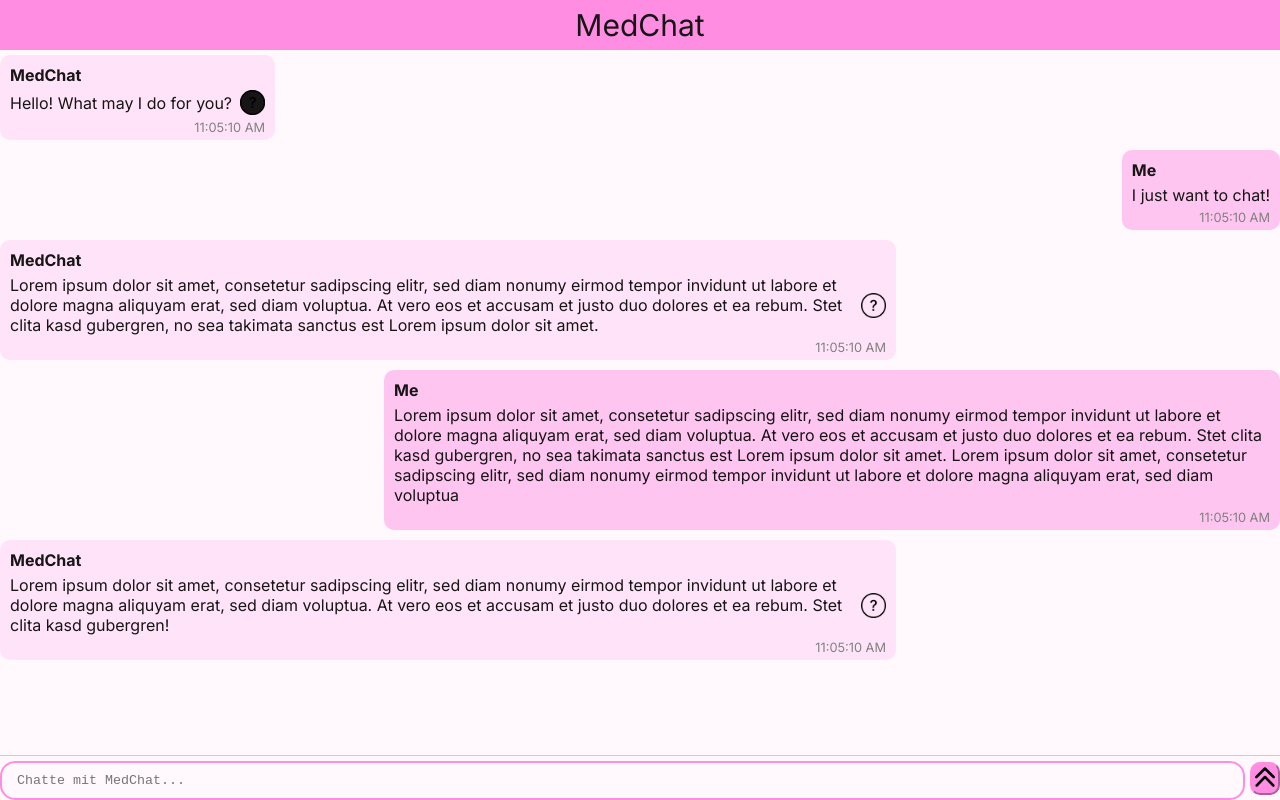
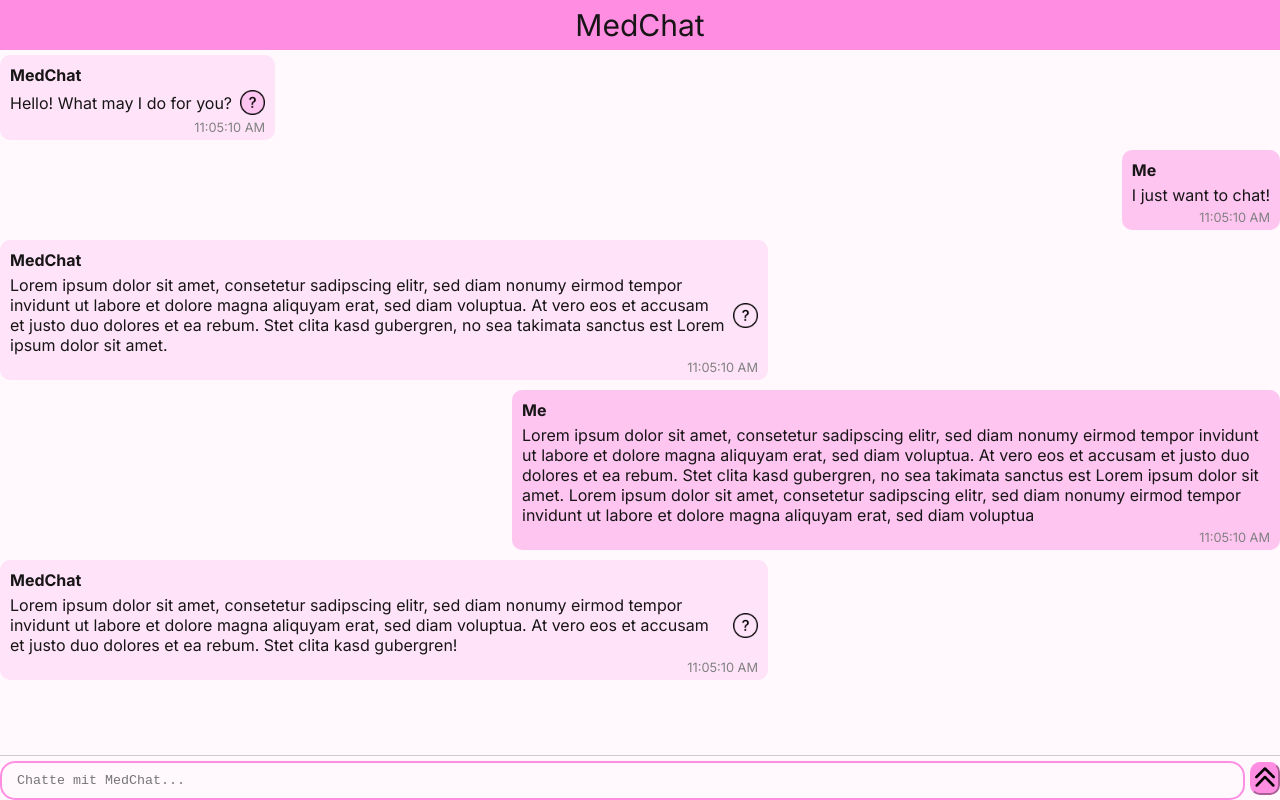
Before and after one commit to EStaELisa/medbot, a Next.js app: page / in a window 1280 px wide. In both pictures the pointer is over the button 252 px from the left and 102 px from the top of the page. Built offline with nearby package versions, Linux system fonts and the light colour scheme.

Commit message:
#33: adjust colours

```diff
--- a/src/components/chatMessages/chatMessages.module.css
+++ b/src/components/chatMessages/chatMessages.module.css
@@ -3,7 +3,7 @@
     margin: 5px 0;
     border-radius: 10px;
     min-width: 75px;
-    max-width: 70%;
+    max-width: 60%;
     position: relative;
 }
 
@@ -46,7 +46,7 @@
 }
 
 .explain_button:hover{
-  background-color: var(--foreground);
+  background-color: var(--message_outgoing);
   cursor: pointer;
 }
 
--- a/src/components/input/input.module.css
+++ b/src/components/input/input.module.css
@@ -21,12 +21,11 @@
     border-radius: 10px;
     padding: 3px 3px;
     cursor: pointer;
-    /* height: 30px; */
 }
 
 .button:hover{
-    background-color: var(--foreground);
-    border-color: var(--foreground);
+    background-color: var(--message_outgoing);
+    border-color: var(--message_outgoing);
 }
 
 .form {
```
